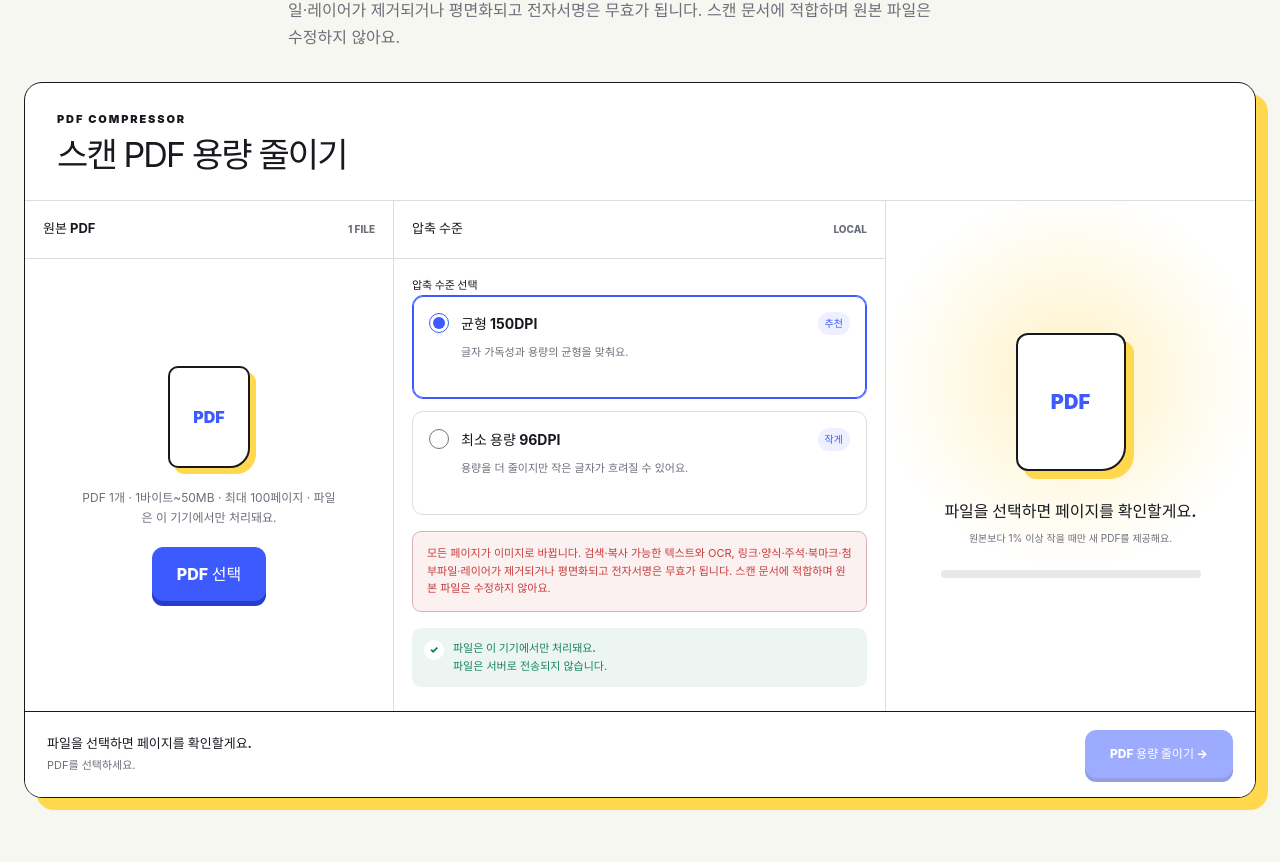
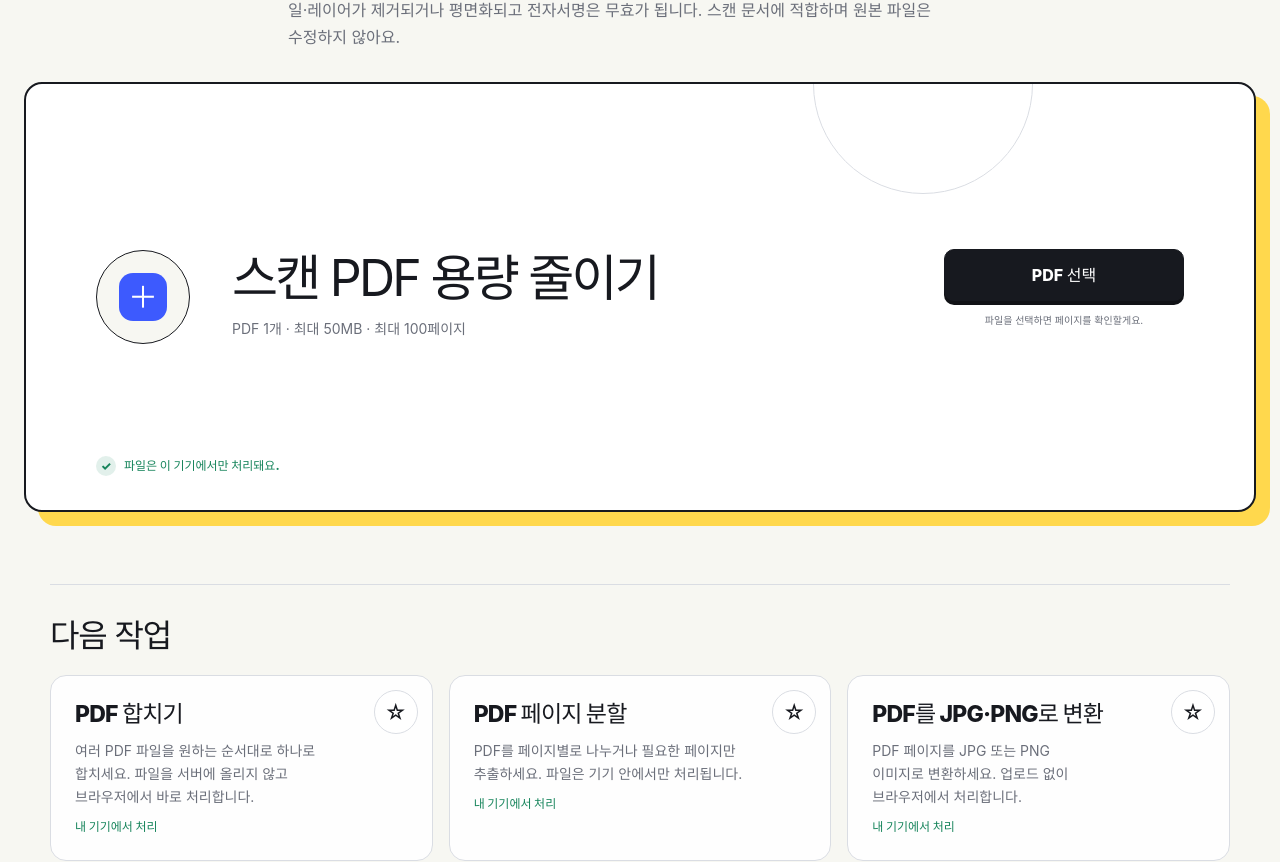
Before and after one commit to liorium/hereisit, a Next.js app in the folder apps/web/: page /pdf/compress in a window 1280 px wide. Shown: the part 517-1379 px from the top of the page. Built offline with nearby package versions, Linux system fonts and the light colour scheme.

Commit message:
refactor: simplify PDF compression flow

```diff
--- a/apps/web/src/components/pdf-compress-workbench.tsx
+++ b/apps/web/src/components/pdf-compress-workbench.tsx
@@ -12,7 +12,7 @@ import { inspectPdfFile } from "@hereisit/browser-runtime/pdf-inspection";
 import type { PdfInspectionHandle, PdfInspectionResult } from "@hereisit/tool-contracts";
 import type { AvailableToolId } from "@hereisit/tool-registry/catalog";
 import { type DragEvent, useCallback, useEffect, useRef, useState } from "react";
-import { downloadUrl, formatBytes, formatDuration } from "../lib/files";
+import { downloadUrl, formatBytes } from "../lib/files";
 import { reportDownloadRequested, startProductUsageRun } from "../lib/product-analytics";
 import { getToolImplementation, type SourceFileLimits } from "../lib/tool-implementations";
 import { usePendingToolFiles } from "../lib/use-pending-tool-files";
@@ -30,6 +30,7 @@ if (PDF_COMPRESS_SCANNED_WARNING === undefined) {
 }
 
 type Preset = PdfCompressScannedSpecV1["preset"];
+type CompressionStage = "select" | "inspecting" | "setup" | "processing" | "result";
 type PdfCompressScannedResultMetadata = Omit<PdfCompressScannedResult, "bytes">;
 
 function isPdf(file: File): boolean {
@@ -79,6 +80,7 @@ export function PdfCompressWorkbench({ toolId }: { toolId: AvailableToolId }) {
   const [result, setResult] = useState<PdfCompressScannedResultMetadata>();
 
   const inputRef = useRef<HTMLInputElement>(null);
+  const stageHeadingRef = useRef<HTMLHeadingElement>(null);
   const inspectionHandleRef = useRef<PdfInspectionHandle | undefined>(undefined);
   const jobHandleRef = useRef<PdfCompressScannedJobHandle | undefined>(undefined);
   const resultUrlRef = useRef<string | undefined>(undefined);
@@ -340,14 +342,27 @@ export function PdfCompressWorkbench({ toolId }: { toolId: AvailableToolId }) {
   };
 
   const pageCount = inspection?.pageCount;
-  const runLabel =
-    pageCount === undefined ? "PDF 용량 줄이기 →" : `${pageCount}페이지 PDF 용량 줄이기 →`;
-  const progressText = result === undefined ? progressLabel(progress) : "압축 완료";
-  const progressPercent = result === undefined ? Math.round((progress?.fraction ?? 0) * 100) : 100;
+  const runLabel = pageCount === undefined ? "PDF 용량 줄이기" : `${pageCount}페이지 용량 줄이기`;
+  const progressText = progressLabel(progress);
+  const progressPercent = Math.round((progress?.fraction ?? 0) * 100);
   const savings =
     result === undefined
       ? undefined
       : Math.round(((result.sourceByteLength - result.byteLength) / result.sourceByteLength) * 100);
+  const stage: CompressionStage =
+    result !== undefined
+      ? "result"
+      : processing
+        ? "processing"
+        : inspecting
+          ? "inspecting"
+          : inspection !== undefined
+            ? "setup"
+            : "select";
+
+  useEffect(() => {
+    if (stage !== "select") stageHeadingRef.current?.focus();
+  }, [stage]);
 
   return (
     <section className={styles.shell} aria-labelledby="pdf-compress-workbench-title">
@@ -364,103 +379,92 @@ export function PdfCompressWorkbench({ toolId }: { toolId: AvailableToolId }) {
         }}
       />
 
-      <div className={`${styles.workbench} ${styles.compressionWorkbench}`}>
-        <div className={styles.workbenchHeader}>
-          <div>
-            <p className={styles.eyebrow}>PDF COMPRESSOR</p>
-            <h2 id="pdf-compress-workbench-title">스캔 PDF 용량 줄이기</h2>
-          </div>
-          {file === undefined ? null : (
-            <div className={styles.headerActions}>
-              <button type="button" onClick={() => inputRef.current?.click()} disabled={busy}>
-                PDF 교체
-              </button>
-              <button type="button" onClick={reset} disabled={busy}>
-                처음부터
-              </button>
-            </div>
-          )}
-        </div>
-
-        <section className={styles.workspace} aria-label="PDF 압축 작업 공간">
-          <section className={styles.filePanel} aria-label="원본 PDF">
-            <div className={styles.panelTitle}>
-              <strong>원본 PDF</strong>
-              <span>{file === undefined ? "1 FILE" : "1"}</span>
-            </div>
-            {file === undefined ? (
+      {stage === "select" ? (
         <section
-                className={`${styles.compressionPicker} ${dragging ? styles.dragging : ""}`}
-                aria-label="PDF 파일 선택"
+          className={`${styles.emptyDropzone} ${dragging ? styles.dragging : ""}`}
+          aria-labelledby="pdf-compress-workbench-title"
           onDragEnter={(event) => {
             event.preventDefault();
             if (!busy) setDragging(true);
           }}
           onDragOver={(event) => event.preventDefault()}
           onDragLeave={(event) => {
-                  if (!event.currentTarget.contains(event.relatedTarget as Node))
-                    setDragging(false);
+            if (!event.currentTarget.contains(event.relatedTarget as Node)) setDragging(false);
           }}
           onDrop={onDrop}
         >
-                <div className={styles.compressionPickerIcon} aria-hidden="true">
-                  PDF
+          <div className={styles.dropIcon} aria-hidden="true">
+            <span>＋</span>
           </div>
-                <p>PDF 1개 · 1바이트~50MB · 최대 100페이지 · 파일은 이 기기에서만 처리돼요.</p>
+          <div className={styles.dropCopy}>
+            <h2 id="pdf-compress-workbench-title">스캔 PDF 용량 줄이기</h2>
+            <p>PDF 1개 · 최대 50MB · 최대 100페이지</p>
+          </div>
+          <div className={styles.dropActions}>
             <button
-                  className={styles.primaryButton}
+              className={styles.mergePrimaryAction}
               type="button"
               disabled={!hydrated || !runtimeSupported}
               onClick={() => inputRef.current?.click()}
             >
               PDF 선택
             </button>
+            <p className={styles.status} role="status" aria-live="polite" aria-atomic="true">
+              {visibleMessage}
+            </p>
+          </div>
+          <div className={styles.localBadge}>
+            <span aria-hidden="true">✓</span>
+            <span>파일은 이 기기에서만 처리돼요.</span>
+          </div>
         </section>
-            ) : (
-              <>
-                <div className={styles.fileList}>
-                  <article className={styles.fileRow}>
-                    <span className={styles.fileIndex}>01</span>
-                    <div className={styles.fileCopy}>
+      ) : stage === "inspecting" ? (
+        <section className={`${styles.mergeStage} ${styles.mergeProgress}`}>
+          <h2 id="pdf-compress-workbench-title" ref={stageHeadingRef} tabIndex={-1}>
+            PDF 확인하는 중
+          </h2>
+          <p role="status" aria-live="polite" aria-atomic="true">
+            {visibleMessage}
+          </p>
+          <button className={styles.mergeSecondaryAction} type="button" onClick={cancelInspection}>
+            중단
+          </button>
+        </section>
+      ) : stage === "setup" && file !== undefined && inspection !== undefined ? (
+        <section
+          className={`${styles.mergeSetup} ${styles.compressionSetup}`}
+          aria-label="PDF 압축 설정"
+        >
+          <header className={styles.mergeSetupHeader}>
+            <div>
+              <h2 id="pdf-compress-workbench-title" ref={stageHeadingRef} tabIndex={-1}>
+                압축 수준 선택
+              </h2>
+            </div>
+            <div className={styles.mergeHeaderActions}>
+              <button type="button" onClick={() => inputRef.current?.click()}>
+                PDF 교체
+              </button>
+            </div>
+          </header>
+
+          <div className={styles.splitFileSummary}>
             <strong>{file.name}</strong>
             <span>{formatBytes(file.size)}</span>
+            <span>{inspection.pageCount}페이지</span>
           </div>
-                  </article>
-                </div>
-                <div className={styles.inspectionCard}>
-                  <strong>{inspecting ? "페이지 확인 중…" : "PDF 정보"}</strong>
-                  <p>
-                    {inspection === undefined
-                      ? "페이지 수를 이 기기에서만 확인해요."
-                      : `${inspection.pageCount}페이지 · 페이지 수만 압축 준비에 사용해요.`}
-                  </p>
-                </div>
-                <p className={styles.fileTotal}>선택 {formatBytes(file.size)} · 한도 50MB</p>
-              </>
-            )}
-          </section>
 
-          <aside className={styles.settingsPanel} aria-label="PDF 압축 설정">
-            <div className={styles.panelTitle}>
-              <strong>압축 수준</strong>
-              <span>LOCAL</span>
-            </div>
-            <div className={styles.compressionSettings}>
-              <fieldset className={styles.presetGroup}>
-                <legend>압축 수준 선택</legend>
+          <fieldset className={styles.splitOptions}>
+            <legend>압축 수준</legend>
             <label>
               <input
                 type="radio"
                 name="pdf-compress-preset"
                 checked={preset === "balanced"}
-                    disabled={busy}
                 onChange={() => selectPreset("balanced")}
               />
               <span>
-                    <span className={styles.presetHeading}>
-                      <strong>균형 150DPI</strong>
-                      <em>추천</em>
-                    </span>
+                <strong>균형 150DPI · 추천</strong>
                 <small>글자 가독성과 용량의 균형을 맞춰요.</small>
               </span>
             </label>
@@ -469,48 +473,38 @@ export function PdfCompressWorkbench({ toolId }: { toolId: AvailableToolId }) {
                 type="radio"
                 name="pdf-compress-preset"
                 checked={preset === "minimum"}
-                    disabled={busy}
                 onChange={() => selectPreset("minimum")}
               />
               <span>
-                    <span className={styles.presetHeading}>
                 <strong>최소 용량 96DPI</strong>
-                      <em>작게</em>
-                    </span>
-                    <small>용량을 더 줄이지만 작은 글자가 흐려질 수 있어요.</small>
+                <small>더 작게 만들지만 작은 글자가 흐려질 수 있어요.</small>
               </span>
             </label>
           </fieldset>
 
-              <p className={styles.compressionWarning}>{PDF_COMPRESS_SCANNED_WARNING}</p>
-              <div className={styles.privacyNotice}>
-                <span aria-hidden="true">✓</span>
-                <p>
-                  <strong>파일은 이 기기에서만 처리돼요.</strong>
-                  파일은 서버로 전송되지 않습니다.
+          <p className={styles.compressionSetupWarning}>{PDF_COMPRESS_SCANNED_WARNING}</p>
+
+          <footer className={styles.mergeSetupFooter}>
+            <p className={styles.mergeStatus} role="status" aria-live="polite" aria-atomic="true">
+              {visibleMessage}
             </p>
-              </div>
-            </div>
-          </aside>
-
-          <section className={styles.resultPanel} aria-label="PDF 압축 결과">
-            <div className={styles.resultIcon} aria-hidden="true">
-              PDF
-            </div>
-            <div className={styles.resultCopy}>
-              <strong>
-                {result !== undefined
-                  ? "압축 PDF 준비 완료"
-                  : processing
-                    ? progressLabel(progress)
-                    : inspecting
-                      ? "PDF 페이지 확인 중"
-                      : visibleMessage}
-              </strong>
-              <p>원본보다 1% 이상 작을 때만 새 PDF를 제공해요.</p>
-            </div>
+            <button
+              className={styles.mergePrimaryAction}
+              type="button"
+              onClick={() => void startProcessing()}
+            >
+              {runLabel}
+            </button>
+          </footer>
+        </section>
+      ) : stage === "processing" ? (
+        <section className={`${styles.mergeStage} ${styles.mergeProgress}`}>
+          <h2 id="pdf-compress-workbench-title" ref={stageHeadingRef} tabIndex={-1}>
+            PDF 용량 줄이는 중
+          </h2>
+          <p>{progressLabel(progress)}</p>
           <div
-              className={styles.progressTrack}
+            className={styles.mergeProgressTrack}
             role="progressbar"
             aria-label="PDF 압축 진행률"
             aria-valuemin={0}
@@ -520,90 +514,45 @@ export function PdfCompressWorkbench({ toolId }: { toolId: AvailableToolId }) {
           >
             <span style={{ width: `${progressPercent}%` }} />
           </div>
-            {result === undefined ? null : (
-              <>
-                <strong className={styles.savingsSummary}>{savings}% 절약</strong>
-                <dl className={styles.compressionResultDetails} aria-label="압축 결과 상세">
-                  <div>
-                    <dt>설정</dt>
-                    <dd>{presetLabel(result.preset)}</dd>
+          <p className={styles.mergeStatus} role="status" aria-live="polite" aria-atomic="true">
+            {visibleMessage}
+          </p>
+          <button className={styles.mergeSecondaryAction} type="button" onClick={cancelProcessing}>
+            중단
+          </button>
+        </section>
+      ) : result !== undefined && savings !== undefined ? (
+        <section
+          className={`${styles.mergeStage} ${styles.mergeResult}`}
+          aria-label="PDF 압축 결과"
+        >
+          <div className={styles.mergeResultMark} aria-hidden="true">
+            ✓
           </div>
-                  <div>
-                    <dt>원본</dt>
-                    <dd>{formatBytes(result.sourceByteLength)}</dd>
-                  </div>
-                  <div>
-                    <dt>결과</dt>
-                    <dd>{formatBytes(result.byteLength)}</dd>
-                  </div>
-                  <div>
-                    <dt>절약</dt>
-                    <dd>{savings}%</dd>
-                  </div>
-                  <div>
-                    <dt>처리 시간</dt>
-                    <dd>{formatDuration(result.timing.totalMs)}</dd>
-                  </div>
-                </dl>
-                <p className={styles.compressionResultWarning}>{PDF_COMPRESS_SCANNED_WARNING}</p>
-              </>
-            )}
-          </section>
-        </section>
-
-        <div className={styles.actionBar}>
-          <div className={styles.statusCopy} role="status" aria-live="polite" aria-atomic="true">
-            <strong>{visibleMessage}</strong>
-            <span>
-              {processing
-                ? progressLabel(progress)
-                : inspecting
-                  ? "PDF 페이지 확인 중"
-                  : inspection === undefined
-                    ? file === undefined
-                      ? "PDF를 선택하세요."
-                      : "PDF 페이지 수를 확인할 수 없어요."
-                    : `${inspection.pageCount}페이지 PDF · ${presetLabel(preset)}`}
-            </span>
-          </div>
-          <div className={`${styles.actionButtons} ${styles.toImageActionButtons}`}>
-            {processing ? (
-              <button className={styles.secondaryButton} type="button" onClick={cancelProcessing}>
-                작업 중단
-              </button>
-            ) : inspecting ? (
-              <button className={styles.secondaryButton} type="button" onClick={cancelInspection}>
-                페이지 확인 중단
-              </button>
-            ) : result !== undefined ? (
-              <>
-                <button className={styles.secondaryButton} type="button" onClick={reset}>
-                  새 작업
-                </button>
-                <button
-                  className={styles.secondaryButton}
-                  type="button"
-                  onClick={() => void startProcessing()}
-                >
-                  같은 설정으로 다시 실행
-                </button>
-                <button className={styles.runButton} type="button" onClick={downloadResult}>
+          <h2 id="pdf-compress-workbench-title" ref={stageHeadingRef} tabIndex={-1}>
+            용량 줄이기 완료
+          </h2>
+          <strong className={styles.mergeSizeComparison}>
+            {formatBytes(result.sourceByteLength)} → {formatBytes(result.byteLength)}
+          </strong>
+          <p className={styles.compressionSavings}>{savings}% 줄었어요</p>
+          <p className={styles.compressionResultNote}>모든 페이지가 이미지로 변환된 PDF예요.</p>
+          <button className={styles.mergePrimaryAction} type="button" onClick={downloadResult}>
             PDF 다운로드 ↓
           </button>
-              </>
-            ) : (
-              <button
-                className={styles.runButton}
-                type="button"
-                disabled={inspection === undefined || !runtimeSupported}
-                onClick={() => void startProcessing()}
+          <p
+            className={styles.mergeResultStatus}
+            role="status"
+            aria-live="polite"
+            aria-atomic="true"
           >
-                {runLabel}
+            {visibleMessage}
+          </p>
+          <button className={styles.mergeTextAction} type="button" onClick={reset}>
+            다른 PDF 압축
           </button>
-            )}
-          </div>
-        </div>
-      </div>
+        </section>
+      ) : null}
     </section>
   );
 }
--- a/apps/web/src/components/pdf-workbench.module.css
+++ b/apps/web/src/components/pdf-workbench.module.css
@@ -144,7 +144,7 @@
   font-weight: 800;
 }
 
-.localBadge span {
+.localBadge > span:first-child {
   width: 20px;
   height: 20px;
   display: grid;
@@ -878,185 +878,32 @@
   white-space: normal;
 }
 
-.compressionPicker {
-  min-height: 450px;
-  padding: 32px 24px;
-  display: flex;
-  flex-direction: column;
-  align-items: center;
-  justify-content: center;
-  gap: 20px;
-  text-align: center;
-  transition: background 160ms ease;
-}
-
-.compressionPicker.dragging {
-  background: color-mix(in srgb, var(--yellow) 24%, white);
-}
-
-.compressionPickerIcon {
-  width: 82px;
-  height: 102px;
-  display: grid;
-  place-items: center;
-  border: 2px solid var(--ink);
-  border-radius: 10px 10px 20px 10px;
-  background: white;
-  color: var(--blue);
-  font-size: 16px;
-  font-weight: 950;
-  box-shadow: 6px 6px 0 var(--yellow);
-}
-
-.compressionPicker p {
-  max-width: 260px;
-  margin: 0;
-  color: var(--muted);
-  font-size: 12px;
-  line-height: 1.65;
-}
-
-.compressionSettings {
-  padding: 18px;
-  display: grid;
-  align-content: start;
-  gap: 16px;
-}
-
-.presetGroup {
-  min-width: 0;
-  margin: 0;
-  padding: 0;
-  display: grid;
-  gap: 12px;
-  border: 0;
-}
-
-.presetGroup legend {
-  margin-bottom: 2px;
-  font-size: 11px;
-  font-weight: 850;
-}
-
-.presetGroup > label {
-  min-height: 104px;
-  padding: 16px;
-  display: flex;
-  align-items: flex-start;
-  gap: 12px;
-  border: 1px solid var(--line);
-  border-radius: 11px;
-  background: white;
-  cursor: pointer;
-}
-
-.presetGroup > label:has(input:checked) {
-  border-color: var(--blue);
-  box-shadow: inset 0 0 0 1px var(--blue);
-}
-
-.presetGroup input {
-  width: 20px;
-  height: 20px;
-  flex: 0 0 auto;
-  margin: 1px 0 0;
-  accent-color: var(--blue);
-}
-
-.presetGroup label > span {
-  min-width: 0;
-  flex: 1;
-}
-
-.presetHeading {
-  display: flex;
-  align-items: center;
-  justify-content: space-between;
-  gap: 10px;
-}
-
-.presetHeading strong {
-  font-size: 14px;
-}
-
-.presetHeading em {
-  padding: 4px 7px;
-  border-radius: 999px;
-  background: color-mix(in srgb, var(--blue) 9%, white);
-  color: var(--blue);
-  font-size: 10px;
-  font-style: normal;
-  font-weight: 850;
-}
-
-.presetGroup label small {
-  display: block;
-  margin-top: 9px;
-  color: var(--muted);
-  font-size: 11px;
-  line-height: 1.55;
-}
-
-.compressionSettings .privacyNotice {
-  margin: 0;
-}
-
-.compressionWarning,
-.compressionResultWarning {
-  margin: 0;
-  padding: 13px 14px;
-  border: 1px solid color-mix(in srgb, var(--red) 26%, var(--line));
+.compressionSetup {
+  width: min(680px, 100%);
+}
+
+.compressionSetupWarning {
+  margin: 20px 28px 0;
+  padding: 12px 14px;
+  border: 1px solid color-mix(in srgb, var(--red) 24%, var(--line));
   border-radius: 9px;
   background: color-mix(in srgb, var(--red) 7%, white);
   color: var(--red);
-  font-size: 11px;
-  line-height: 1.6;
-  text-align: left;
-}
-
-.savingsSummary {
-  margin-top: 16px;
+  font-size: 12px;
+  line-height: 1.55;
+}
+
+.mergeResult > .compressionSavings {
+  margin-top: 10px;
   color: var(--green);
-  font-size: 20px;
-}
-
-.compressionResultDetails {
-  width: min(290px, 100%);
-  margin: 14px 0 0;
-  padding: 13px 14px;
-  display: grid;
-  gap: 7px;
-  border-radius: 9px;
-  background: rgba(255, 255, 255, 0.78);
-  text-align: left;
-}
-
-.compressionResultDetails div {
-  display: flex;
-  justify-content: space-between;
-  gap: 12px;
-}
-
-.compressionResultDetails dt,
-.compressionResultDetails dd {
-  margin: 0;
-  font-size: 11px;
-  line-height: 1.45;
-}
-
-.compressionResultDetails dt {
-  color: var(--muted);
-}
-
-.compressionResultDetails dd {
-  font-weight: 800;
-  text-align: right;
-}
-
-.compressionResultWarning {
-  max-width: 290px;
-  margin-top: 14px;
-  font-size: 10px;
+  font-weight: 850;
+}
+
+.mergeResult > .compressionResultNote {
+  margin-top: 22px;
+  color: var(--muted);
+  font-size: 12px;
+  line-height: 1.55;
 }
 
 .mergeDropIcon span {
@@ -1609,43 +1456,6 @@
     padding: 16px;
   }
 
-  .compressionPicker {
-    min-height: 330px;
-  }
-
-  .compressionSettings {
-    padding: 16px;
-  }
-
-  .presetGroup legend,
-  .presetHeading strong,
-  .presetGroup label small {
-    font-size: 16px;
-  }
-
-  .presetHeading {
-    align-items: flex-start;
-    flex-direction: column;
-  }
-
-  .presetHeading em {
-    font-size: 16px;
-  }
-
-  .presetGroup > label {
-    min-height: 118px;
-  }
-
-  .presetGroup input {
-    width: 22px;
-    height: 22px;
-  }
-
-  .compressionWorkbench .headerActions button,
-  .compressionWorkbench .actionButtons > button {
-    font-size: 16px;
-  }
-
   .resultPanel {
     min-height: 390px;
     padding: 38px 24px;
@@ -1674,6 +1484,11 @@
 }
 
 @media (max-width: 640px) {
+  .compressionSetupWarning {
+    margin-right: 20px;
+    margin-left: 20px;
+  }
+
   .mergeSetup {
     box-shadow: 6px 6px 0 var(--yellow);
   }
@@ -1812,19 +1627,6 @@
   .panelTitle {
     height: 44px;
     min-height: 44px;
-  }
-
-  .compressionPicker {
-    min-height: 220px;
-    padding: 20px 16px;
-    gap: 12px;
-  }
-
-  .compressionPickerIcon {
-    width: 54px;
-    height: 68px;
-    font-size: 13px;
-    box-shadow: 4px 4px 0 var(--yellow);
   }
 
   .eyebrow,
@@ -1858,11 +1660,7 @@
   .qualityGroup legend,
   .qualityGroup > div,
   .validationNotice,
-  .validationError,
-  .compressionWarning,
-  .compressionResultWarning,
-  .compressionResultDetails dt,
-  .compressionResultDetails dd {
+  .validationError {
     font-size: 12px;
   }
 }
```
Also changed, not shown: 1 other file (tests, documents, lock files or other folders). Lines whose indentation alone changed are shown as unchanged.
